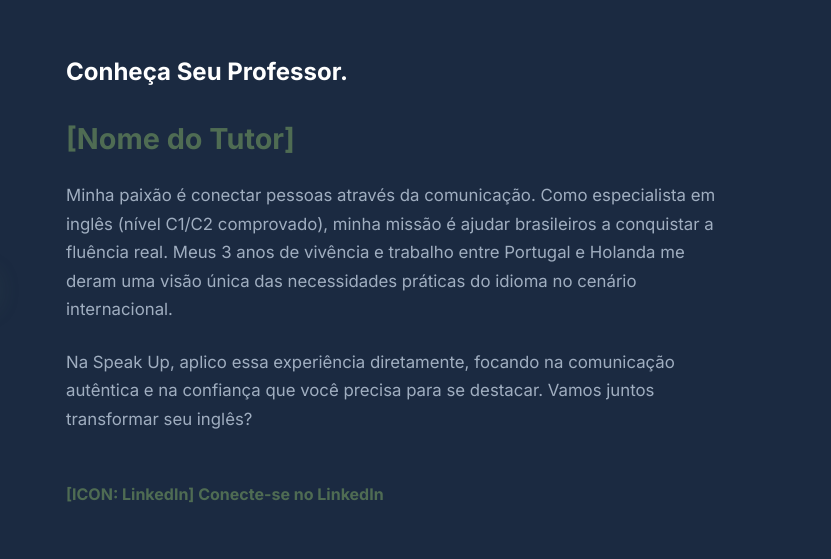
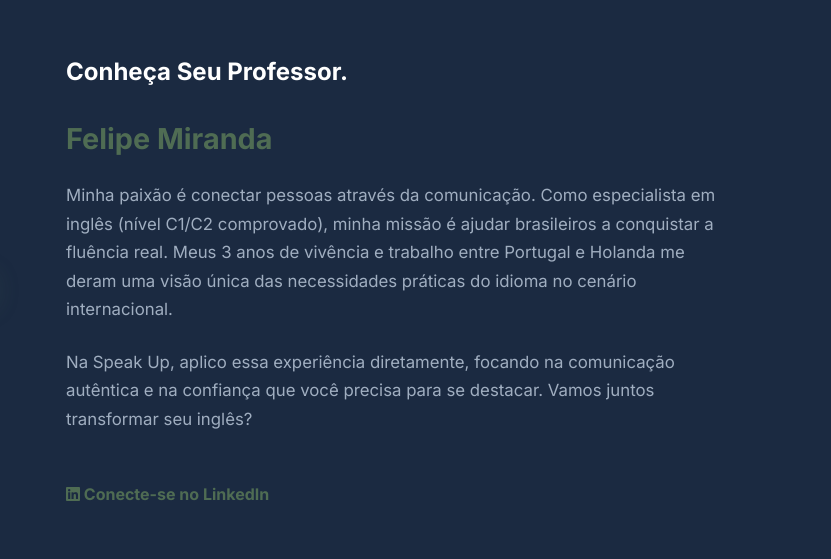
Before and after one commit to speakupl-org/speakup, a plain HTML site: page index.html in a window 1280 px wide. Shown: the part 1740-2299 px from the top of the page, 449-1280 px from the left. Drawn offline with Linux system fonts and the light colour scheme.

Commit message:
Update index.html

```diff
--- a/index.html
+++ b/index.html
@@ -111,7 +111,7 @@
                 <div class="about-text">
                     <h2 class="section-title-offset">Conheça Seu Professor.</h2>
                      <!-- Placeholder Name -->
-                    <h3>[Nome do Tutor]</h3>
+                    <h3>Felipe Miranda</h3>
                     <p>
                         Minha paixão é conectar pessoas através da comunicação. Como especialista em inglês (nível C1/C2 comprovado), minha missão é ajudar brasileiros a conquistar a fluência real. Meus 3 anos de vivência e trabalho entre Portugal e Holanda me deram uma visão única das necessidades práticas do idioma no cenário internacional.
                     </p>
@@ -119,7 +119,7 @@
                         Na Speak Up, aplico essa experiência diretamente, focando na comunicação autêntica e na confiança que você precisa para se destacar. Vamos juntos transformar seu inglês?
                     </p>
                     <!-- Optional: Link to LinkedIn -->
-                     <a href="#linkedin-link-placeholder" class="text-link">[ICON: LinkedIn] Conecte-se no LinkedIn</a>
+                   <a href="https://www.linkedin.com/in/felipe-angelo-715144199/" target="_blank" rel="noopener noreferrer" class="text-link"><i class="fa-brands fa-linkedin"></i> Conecte-se no LinkedIn</a>
                  </div>
 
             </div>
```
